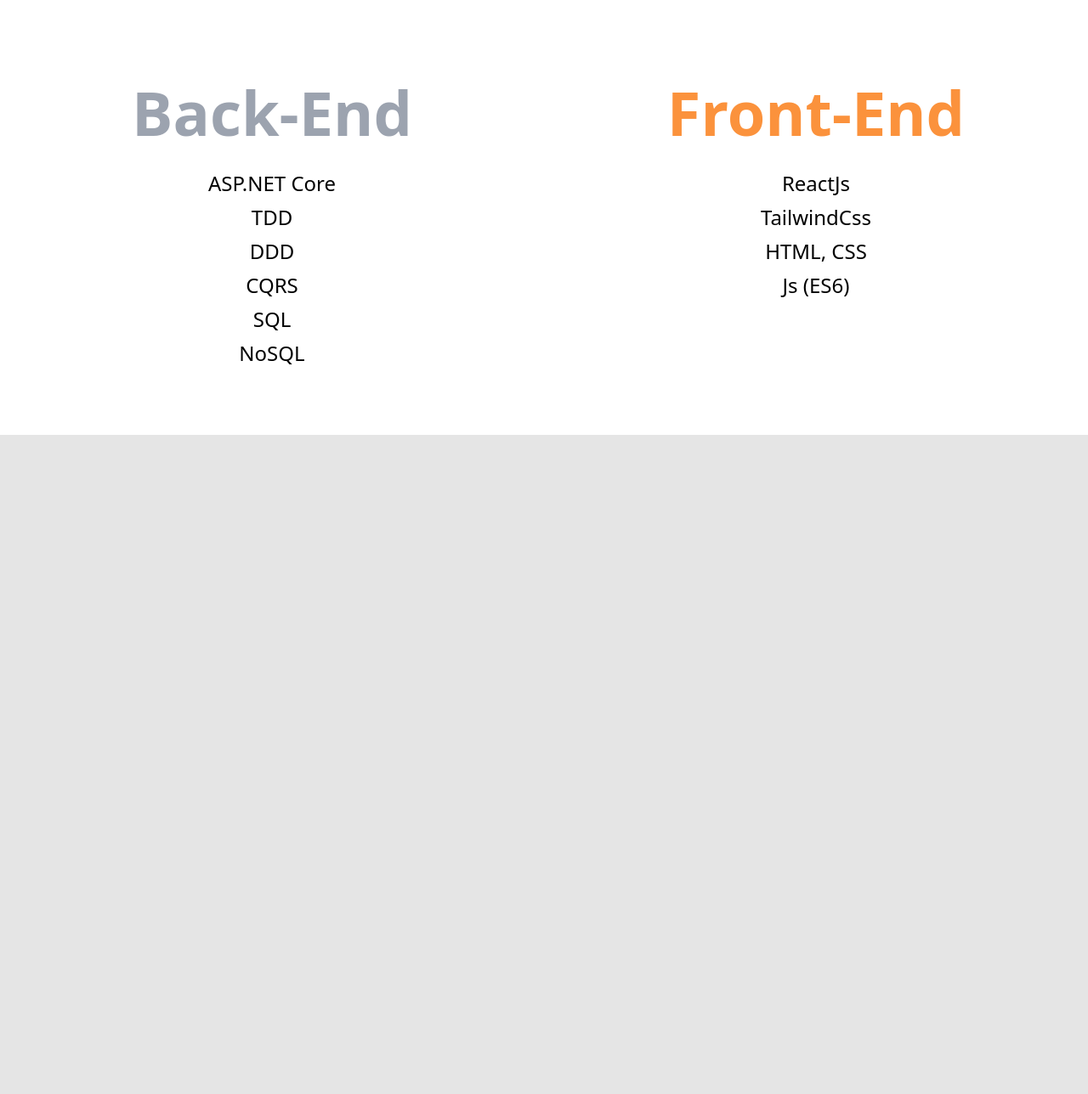
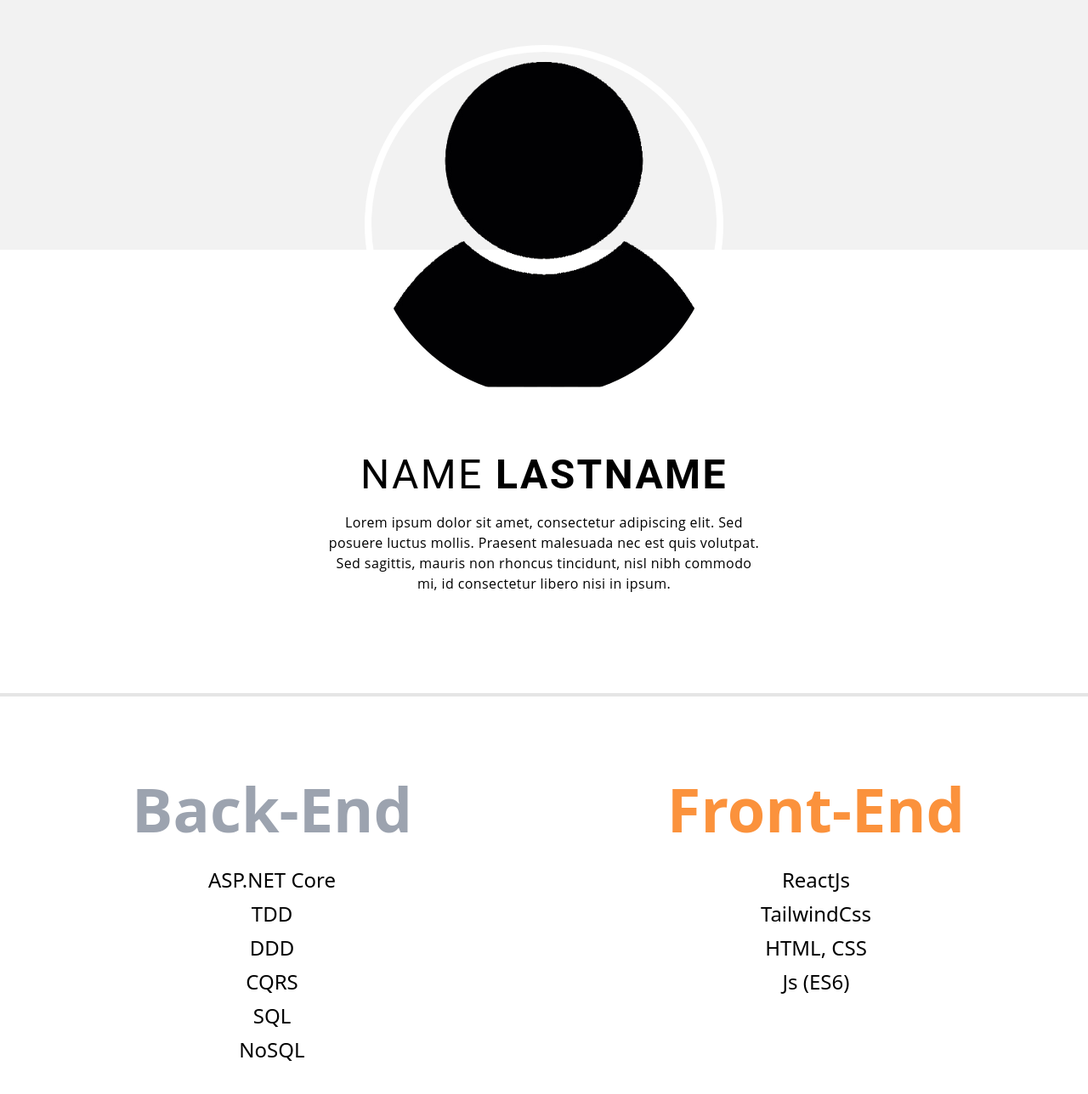
Before and after one commit to BehnamSeydAbadi/Portfolio, a React (Create React App) app: page / in a window 1280 px wide. Shown: the top 1288 px of the page at 85% size. Before the commit the page ends 800 px from the top, so only its background shows below. Built offline with nearby package versions, Linux system fonts and the light colour scheme.

Commit message:
GenerateSkillsList added to Skills component

```diff
--- a/src/Components/Skills.jsx
+++ b/src/Components/Skills.jsx
@@ -1,35 +1,33 @@
 import React from "react";
 
-function Skills() {
+function Skills({backEndSkills, frontEndSkills}) {
   const titleClasses = "sm:mt-[6rem] text-center sm:text-7xl font-bold";
-
-  const backEndSkills = ["ASP.NET Core", "TDD", "DDD", "CQRS", "SQL", "NoSQL"];
-  const frontEndSkills = ["ReactJs", "TailwindCss", "HTML, CSS", "Js (ES6)"];
 
   return (
     <div className='flex bg-white sm:h-128'>
       <div name='left' className='flex-initial w-1/2'>
         <div className={`${titleClasses} text-gray-400`}>Back-End</div>
-        <div name='backEndSkillsList' className='mt-8 text-center'>
-          <ul>
-            {backEndSkills.map((skill) => (
-              <li className='text-2xl  mb-2'>{skill}</li>
-            ))}
-          </ul>
-        </div>
+        {GenerateSkillsList(backEndSkills)}
       </div>
+
       <div name='right' className='flex-initial w-1/2'>
         <div className={`${titleClasses} text-orange-400`}>Front-End</div>
-        <div name='frontEndSkillsList' className='mt-8 text-center'>
-          <ul>
-            {frontEndSkills.map((skill) => (
-              <li className='text-2xl  mb-2'>{skill}</li>
-            ))}
-          </ul>
-        </div>
+        {GenerateSkillsList(frontEndSkills)}
       </div>
     </div>
   );
 }
 
+function GenerateSkillsList(skills) {
+  return (
+    <div className='mt-8 text-center'>
+      <ul>
+        {skills.map((skill) => (
+          <li className='text-2xl  mb-2'>{skill}</li>
+        ))}
+      </ul>
+    </div>
+  );
+}
+
 export default Skills;
--- a/src/index.js
+++ b/src/index.js
@@ -9,12 +9,15 @@
 
 ReactDOM.render(
   <React.StrictMode>
-    {/* <AboutMe
+    <AboutMe
       name='Name'
       lastName='LastName'
       summary='Lorem ipsum dolor sit amet, consectetur adipiscing elit. Sed posuere luctus mollis. Praesent malesuada nec est quis volutpat. Sed sagittis, mauris non rhoncus tincidunt, nisl nibh commodo mi, id consectetur libero nisi in ipsum.'
-    /> */}
-    <Skills />
+    />
+    <Skills
+      backEndSkills={["ASP.NET Core", "TDD", "DDD", "CQRS", "SQL", "NoSQL"]}
+      frontEndSkills={["ReactJs", "TailwindCss", "HTML, CSS", "Js (ES6)"]}
+    />
   </React.StrictMode>,
   document.getElementById("root")
 );
```
